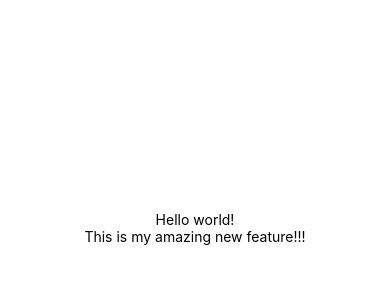
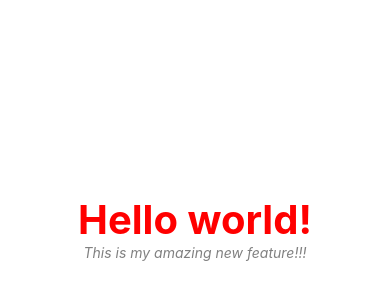
Before and after one commit to yjsoon/react-native-project1, a React Native app: screen / in a window 390 px wide. Shown: the part 194-494 px from the top of the page. Built offline with nearby package versions, Linux system fonts and the light colour scheme.

Commit message:
Lots of style changes

```diff
--- a/App.js
+++ b/App.js
@@ -5,8 +5,12 @@ import { StyleSheet, Text, View } from "react-native";
 export default function App() {
   return (
     <View style={styles.container}>
-      <Text>Hello world!</Text>
-      <Text>This is my amazing new feature!!!</Text>
+      <Text style={[styles.baseStyle, styles.text, { fontStyle: "normal" }]}>
+        Hello world!
+      </Text>
+      <Text style={{ fontStyle: "italic", color: "grey" }}>
+        This is my amazing new feature!!!
+      </Text>
       <StatusBar style="auto" />
     </View>
   );
@@ -19,4 +23,12 @@ const styles = StyleSheet.create({
     alignItems: "center",
     justifyContent: "center",
   },
+  baseStyle: {
+    fontStyle: "italic",
+  },
+  text: {
+    color: "red",
+    fontSize: 40,
+    fontWeight: "bold",
+  },
 });
```
